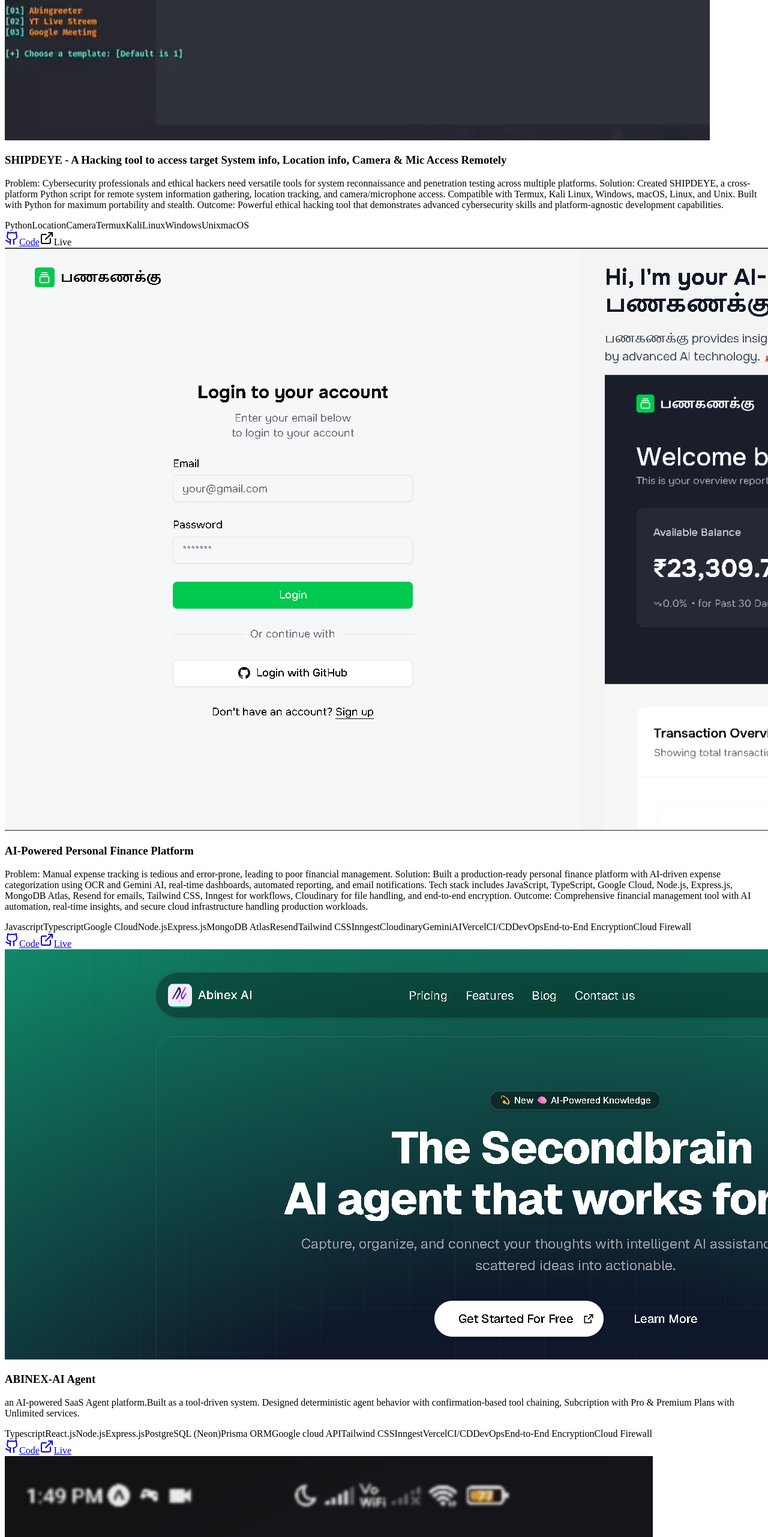
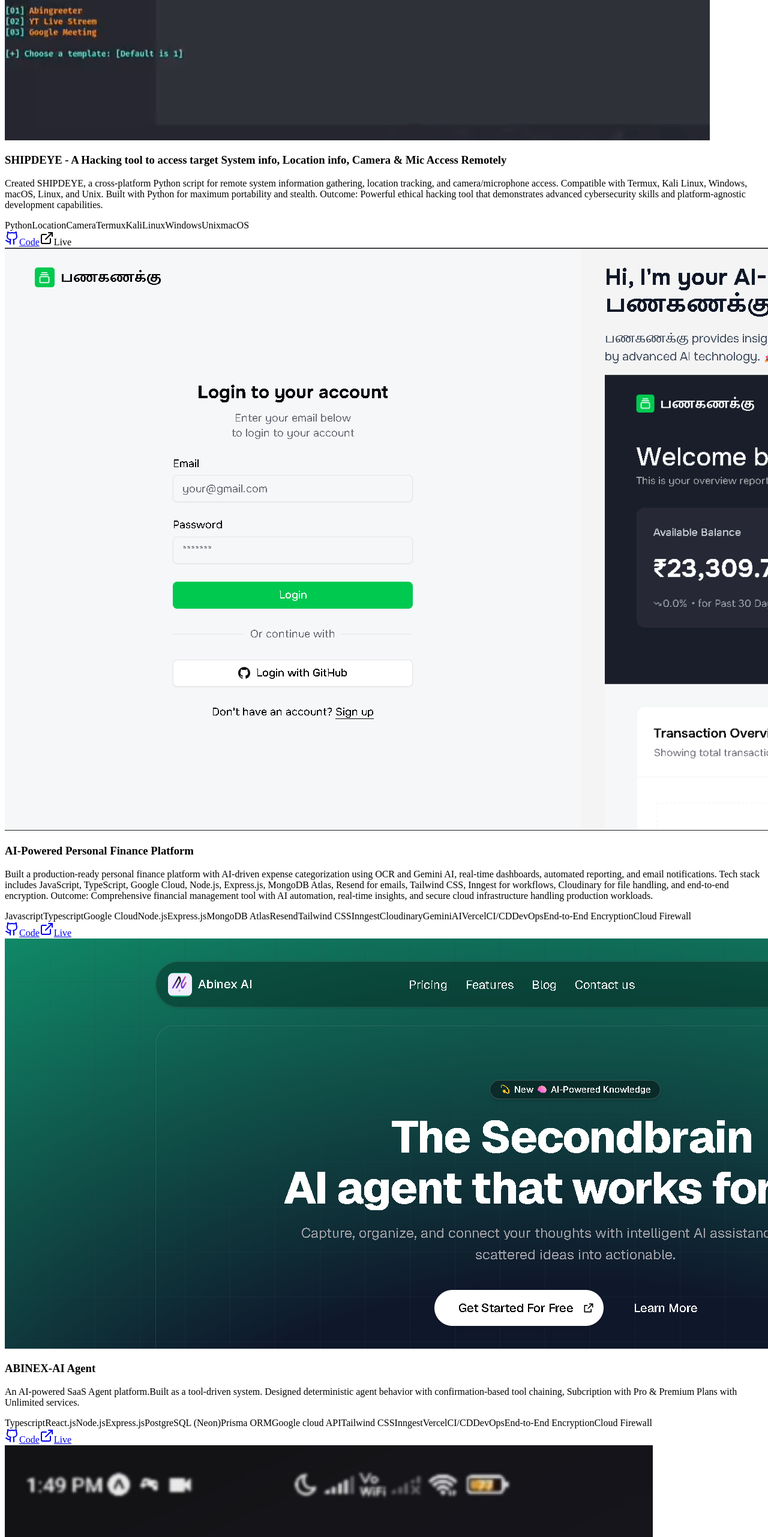
Before and after one commit to abinesh2323/Dev-main, a Next.js app: page /Projects in a window 1280 px wide. Shown: the part 2822-5385 px from the top of the page at 60% size. Built offline with nearby package versions, Linux system fonts and the light colour scheme.

Commit message:
project page

```diff
--- a/src/pages/Projects.tsx
+++ b/src/pages/Projects.tsx
@@ -27,7 +27,7 @@
 
 	{
 		title: 'SHIPDEYE - A Hacking tool to access target System info, Location info, Camera & Mic Access Remotely',
-		description: 'Problem: Cybersecurity professionals and ethical hackers need versatile tools for system reconnaissance and penetration testing across multiple platforms. Solution: Created SHIPDEYE, a cross-platform Python script for remote system information gathering, location tracking, and camera/microphone access. Compatible with Termux, Kali Linux, Windows, macOS, Linux, and Unix. Built with Python for maximum portability and stealth. Outcome: Powerful ethical hacking tool that demonstrates advanced cybersecurity skills and platform-agnostic development capabilities.',
+		description: 'Created SHIPDEYE, a cross-platform Python script for remote system information gathering, location tracking, and camera/microphone access. Compatible with Termux, Kali Linux, Windows, macOS, Linux, and Unix. Built with Python for maximum portability and stealth. Outcome: Powerful ethical hacking tool that demonstrates advanced cybersecurity skills and platform-agnostic development capabilities.',
 		image: '/projects_img/image10.png',
 		github: 'https://github.com/abinesh2323/spyde',
 		tags: ['Python','Location','Camera','Termux', 'Kali', 'Linux', 'Windows', 'Unix', 'macOS']
@@ -35,7 +35,7 @@
 	},
 		{
 		title: 'AI-Powered Personal Finance Platform ',
-		description: 'Problem: Manual expense tracking is tedious and error-prone, leading to poor financial management. Solution: Built a production-ready personal finance platform with AI-driven expense categorization using OCR and Gemini AI, real-time dashboards, automated reporting, and email notifications. Tech stack includes JavaScript, TypeScript, Google Cloud, Node.js, Express.js, MongoDB Atlas, Resend for emails, Tailwind CSS, Inngest for workflows, Cloudinary for file handling, and end-to-end encryption. Outcome: Comprehensive financial management tool with AI automation, real-time insights, and secure cloud infrastructure handling production workloads.',
+		description: 'Built a production-ready personal finance platform with AI-driven expense categorization using OCR and Gemini AI, real-time dashboards, automated reporting, and email notifications. Tech stack includes JavaScript, TypeScript, Google Cloud, Node.js, Express.js, MongoDB Atlas, Resend for emails, Tailwind CSS, Inngest for workflows, Cloudinary for file handling, and end-to-end encryption. Outcome: Comprehensive financial management tool with AI automation, real-time insights, and secure cloud infrastructure handling production workloads.',
 		image: '/projects_img/image9.png',
 		github: 'https://github.com/abinesh2323/financeapp',
 		live: 'https://financeapp-five-fawn.vercel.app',
@@ -44,7 +44,7 @@
 	},
 			{
 		title: 'ABINEX-AI Agent',
-		description: ' an AI-powered SaaS Agent platform.Built as a tool-driven system. Designed deterministic agent behavior with confirmation-based tool chaining, Subcription with Pro & Premium Plans with Unlimited services.',
+		description: 'An AI-powered SaaS Agent platform.Built as a tool-driven system. Designed deterministic agent behavior with confirmation-based tool chaining, Subcription with Pro & Premium Plans with Unlimited services.',
 		image: '/projects_img/image8.png',
 		github: 'https://github.com/abinesh2323/Abinex_aiagent',
 		live: 'https://www.linkedin.com/posts/abinesh-kalyanasundaram-369494322_artificialintelligence-tech-innovation-activity-7422976971619602432-DdSd?utm_source=share&utm_medium=member_desktop&rcm=ACoAAFGVxgEB3eQPhkn-ILD9WjuOBbtNzl2G4X0',
```
